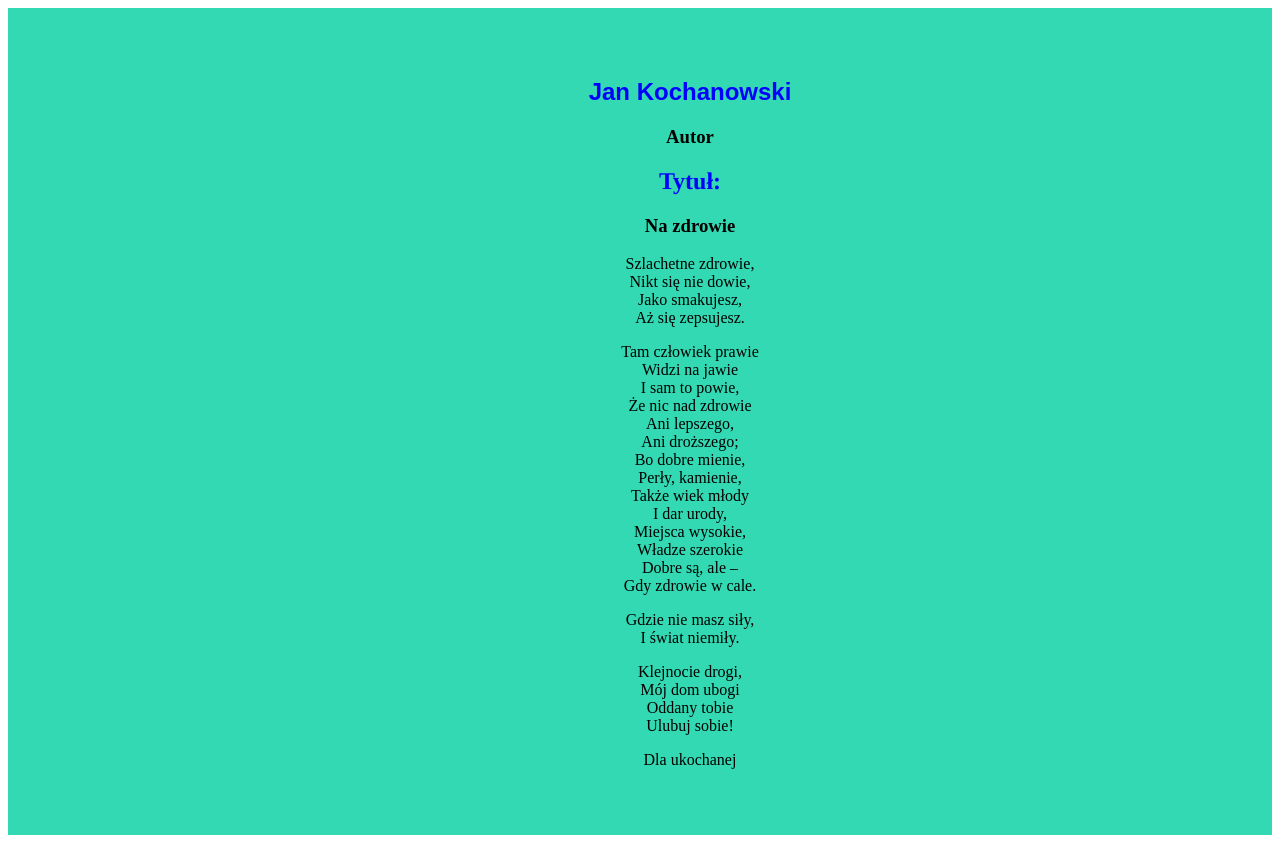
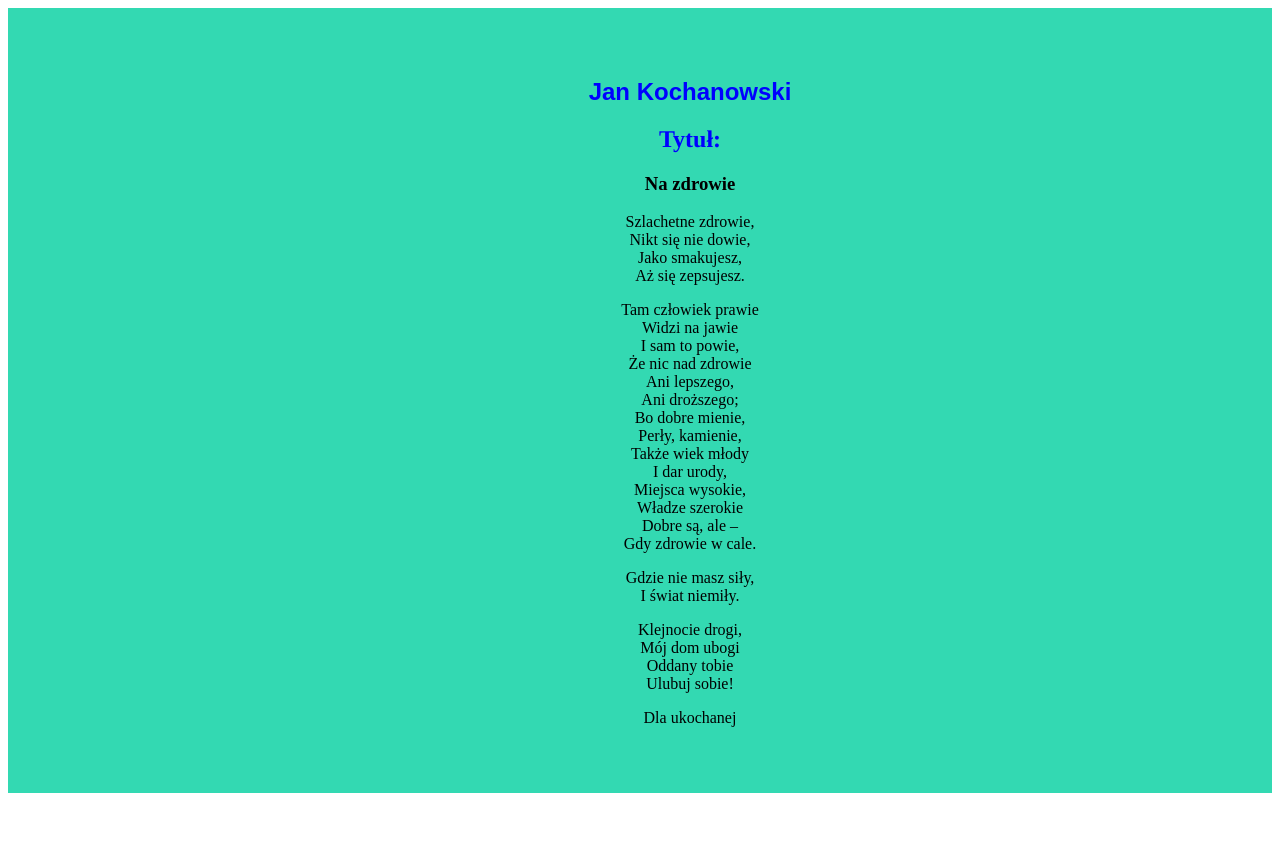
Before and after one commit to BartekKosior/git-learning-2, a plain HTML site: page index.html in a window 1280 px wide. After the commit the page ends 801 px from the top, so only its background shows below. Drawn offline with Linux system fonts and the light colour scheme.

Commit message:
Delete heading - Autor

```diff
--- a/index.html
+++ b/index.html
@@ -14,7 +14,6 @@
           <div class="container">
             <div class="poem">
               <h1> Jan Kochanowski </h1>
-              <h3> Autor </h3>
               <h2> Tytuł: </h2>
               <h3> Na zdrowie </h3>
               <p>
```
